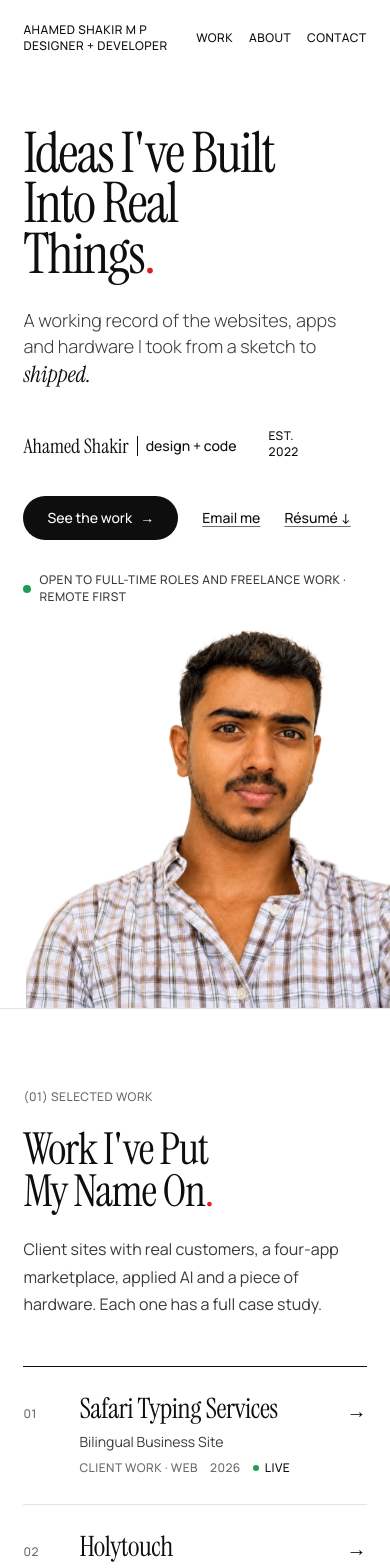
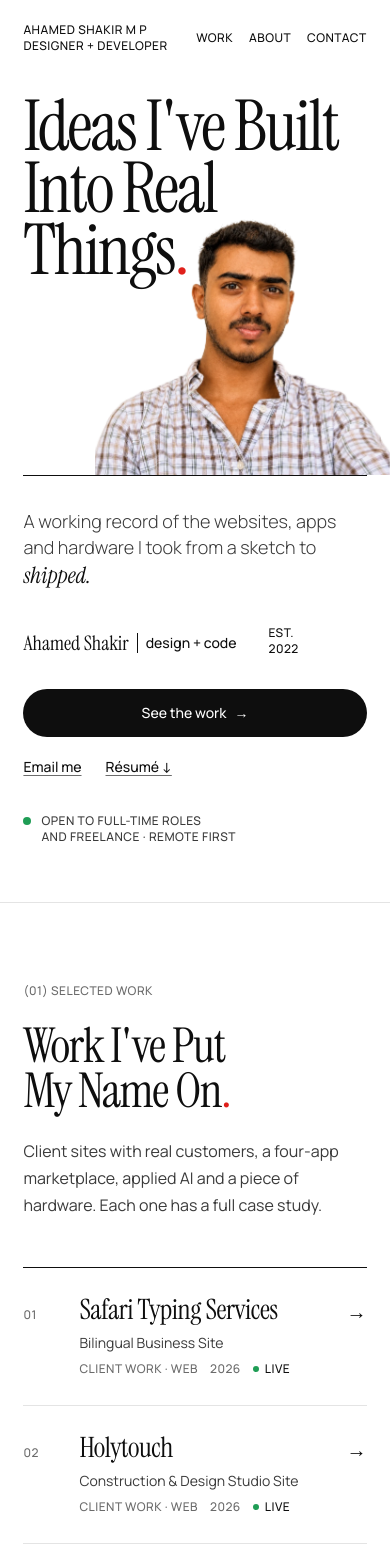
Before and after one commit to Ahamedshakir02/Shakir-s-portfolio, a React (Vite) app: page / in a window 390 px wide. Shown: the top 1568 px of the page. Built offline with nearby package versions, Linux system fonts and the light colour scheme.

Commit message:
fix: compose the hero per screen, with the portrait tucked under the headline on phones and beside it on tablets

```diff
--- a/src/sections/Hero.jsx
+++ b/src/sections/Hero.jsx
@@ -1,29 +1,48 @@
 import Monogram from '../ui/Monogram.jsx'
 
 /**
- * The cover. A serif headline set tight on the left, a cut-out portrait bled
- * off the right and bottom edges, and small uppercase meta in the corners.
+ * The cover, composed per screen rather than shrunk:
+ *
+ * - Phone: headline, then the portrait tucked up under its last line and bled
+ *   off the right edge, then the intro and actions on a hairline.
+ * - Tablet and landscape phone: headline across the top, intro on the left,
+ *   portrait on the right bleeding off the right and bottom edges.
+ * - Wide landscape screens: headline and intro in a column on the left, the
+ *   portrait filling the right of the cover.
  */
 export default function Hero() {
   return (
-    <section id="top" className="relative overflow-hidden lg:min-h-[max(100svh,46rem)]">
-      <div className="frame relative z-10 pt-32 md:pt-40 lg:flex lg:min-h-[max(100svh,46rem)] lg:flex-col lg:justify-center lg:pt-28 lg:pb-28">
-        <h1 className="rise max-w-[11ch] font-serif text-hero">
+    <section id="top" className="relative overflow-hidden wide:min-h-[max(100svh,40rem)]">
+      <div className="frame pt-24 sm:pt-32 wide:flex wide:min-h-[max(100svh,40rem)] wide:flex-col wide:justify-center wide:pt-28 wide:pb-24">
+        <h1 className="rise relative z-10 max-w-[11ch] font-serif text-[clamp(3.5rem,min(18vw,20vh),9rem)] leading-[0.88] tracking-[-0.03em] wide:text-hero">
           Ideas I&apos;ve Built Into Real Things<span className="dot">.</span>
         </h1>
 
-        <p
-          className="rise mt-7 max-w-[30ch] text-lede font-light text-ink-2 md:mt-9"
-          style={{ animationDelay: '120ms' }}
+        <div>
+          {/* Portrait */}
+          <div
+            className="fade-in pointer-events-none -mt-[16vw] mr-[calc(var(--gutter)*-1)] ml-auto w-[86%] sm:absolute sm:right-0 sm:bottom-0 sm:m-0 sm:w-[56%] wide:h-[92%] wide:w-[56%] xl:w-[58%]"
+            style={{ animationDelay: '150ms' }}
           >
+            <img
+              src="/assets/Ahamed-Shakir-Cutout.webp"
+              alt="Portrait of Ahamed Shakir"
+              width="1254"
+              height="1088"
+              fetchpriority="high"
+              decoding="async"
+              className="h-auto w-full wide:h-full wide:object-contain wide:object-right-bottom"
+            />
+          </div>
+
+          {/* Intro and actions */}
+          <div className="relative z-10 border-t border-ink pt-8 pb-14 sm:max-w-[44%] sm:border-0 sm:pt-10 sm:pb-16 wide:max-w-[min(30rem,40vw)] wide:p-0 wide:pt-8">
+            <p className="rise max-w-[30ch] text-lede font-light text-ink-2" style={{ animationDelay: '120ms' }}>
               A working record of the websites, apps and hardware I took from a sketch to{' '}
               <em className="font-serif text-[1.25em] text-ink">shipped.</em>
             </p>
 
-        <div
-          className="rise mt-9 flex items-end gap-8 md:mt-12"
-          style={{ animationDelay: '220ms' }}
-        >
+            <div className="rise mt-8 flex items-end gap-8" style={{ animationDelay: '220ms' }}>
               <p className="flex items-center gap-2 text-ink">
                 <span className="font-serif text-xl">Ahamed Shakir</span>
                 <span className="h-5 w-px bg-ink" aria-hidden="true" />
@@ -37,12 +56,12 @@ export default function Hero() {
             </div>
 
             <div
-          className="rise mt-9 flex flex-wrap items-center gap-x-6 gap-y-3 text-sm font-medium"
+              className="rise mt-8 flex flex-wrap items-center gap-x-6 gap-y-2 text-sm font-medium"
               style={{ animationDelay: '300ms' }}
             >
               <a
                 href="/#work"
-            className="inline-flex min-h-11 items-center gap-2 rounded-full bg-ink px-6 text-paper transition-colors hover:bg-accent"
+                className="inline-flex min-h-12 w-full items-center justify-center gap-2 rounded-full bg-ink px-6 text-paper transition-colors hover:bg-accent sm:w-auto"
               >
                 See the work <span aria-hidden="true">→</span>
               </a>
@@ -54,34 +73,23 @@ export default function Hero() {
               </a>
             </div>
 
-        <p className="rise meta mt-8 flex items-center gap-2 text-ink-2" style={{ animationDelay: '360ms' }}>
-          <span className="relative flex size-2" aria-hidden="true">
+            <p className="rise meta mt-6 flex items-start gap-2.5 text-ink-2" style={{ animationDelay: '360ms' }}>
+              <span className="relative mt-[0.3em] flex size-2 shrink-0" aria-hidden="true">
                 <span className="absolute inline-flex size-full animate-ping rounded-full bg-[#1f9d55] opacity-60" />
                 <span className="relative inline-flex size-2 rounded-full bg-[#1f9d55]" />
               </span>
-          Open to full-time roles and freelance work · Remote first
+              <span>
+                Open to full-time roles
+                <br />
+                and freelance · Remote first
+              </span>
             </p>
           </div>
-
-      {/* Portrait: in flow under the copy on small screens, bled off the
-          right edge of the cover from lg up. */}
-      <div
-        className="fade-in pointer-events-none relative mt-6 ml-auto w-[112%] max-w-none translate-x-[6%] sm:w-[88%] sm:translate-x-[8%] lg:absolute lg:right-0 lg:bottom-0 lg:mt-0 lg:h-[94%] lg:w-auto lg:translate-x-[10%] xl:translate-x-[6%]"
-        style={{ animationDelay: '150ms' }}
-      >
-        <img
-          src="/assets/Ahamed-Shakir-Cutout.webp"
-          alt="Portrait of Ahamed Shakir"
-          width="1254"
-          height="1088"
-          fetchpriority="high"
-          decoding="async"
-          className="h-full w-full object-contain object-bottom lg:w-auto"
-        />
+        </div>
       </div>
 
       {/* Bottom-left stamp, like the mark in the corner of a print. */}
-      <div className="absolute bottom-0 left-0 z-10 hidden lg:block">
+      <div className="absolute bottom-0 left-0 z-10 hidden wide:block">
         <div className="frame pb-8">
           <Monogram />
         </div>
--- a/src/styles/theme.css
+++ b/src/styles/theme.css
@@ -5,6 +5,10 @@
    ========================================================================= */
 
 @import 'tailwindcss';
+
+/* The side-by-side cover needs both width and a landscape screen. Tall
+   tablets and landscape phones get the stacked poster instead. */
+@custom-variant wide (@media (min-width: 64rem) and (orientation: landscape));
 
 @theme {
   /* ---- Colour ----------------------------------------------------------- */
@@ -25,7 +29,7 @@
   --text-hero:   clamp(3.5rem, 8.4vw, 8.75rem);
   --text-hero--line-height: 0.9;
   --text-hero--letter-spacing: -0.03em;
-  --text-title:  clamp(2.75rem, 6vw, 5.5rem);
+  --text-title:  clamp(3rem, 6vw, 5.5rem);
   --text-title--line-height: 0.95;
   --text-title--letter-spacing: -0.025em;
   --text-item:   clamp(1.75rem, 3.2vw, 2.75rem);
@@ -47,6 +51,8 @@
 }
 
 @layer base {
+  :root { --gutter: clamp(20px, 6vw, 96px); }
+
   html {
     scroll-behavior: smooth;
     -webkit-text-size-adjust: 100%;
@@ -88,7 +94,7 @@
   width: 100%;
   max-width: 1440px;
   margin-inline: auto;
-  padding-inline: clamp(20px, 6vw, 96px);
+  padding-inline: var(--gutter);
 }
 
 /* Small uppercase meta label, the corner type of the editorial grid. */
```
Lines whose indentation alone changed are shown as unchanged.
